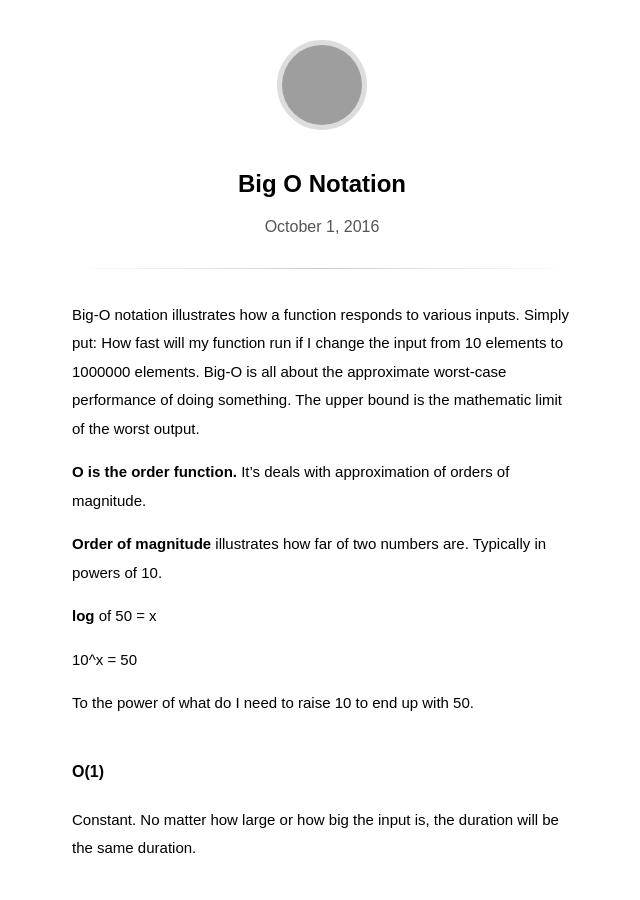
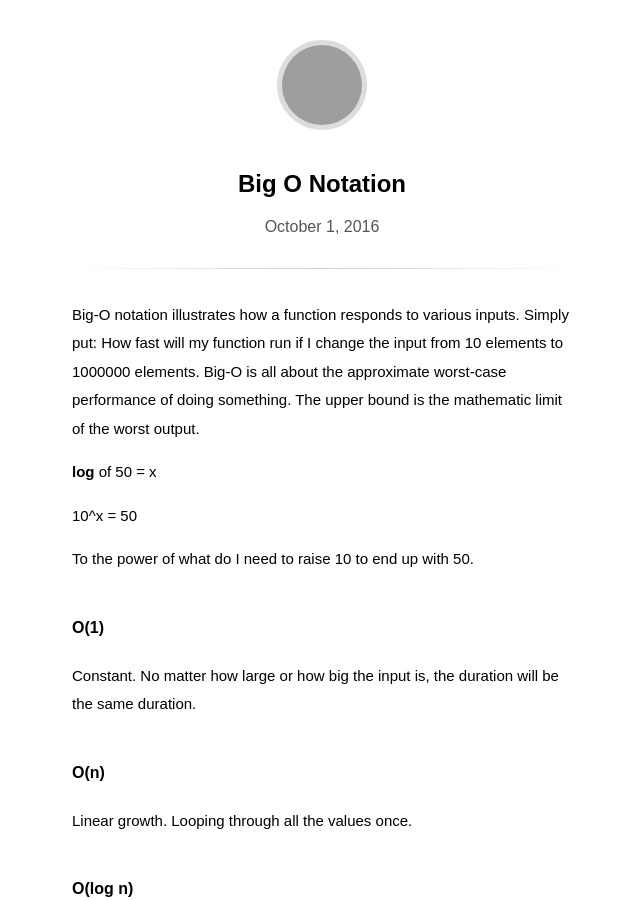
Before and after one commit to svenhofstede-zz/svenhofstede.github.ios, a Jekyll site: the page built from _posts/2016-10-01-big-o-notation.md, in a window 1280 px wide and 900 px high, cut to the strip 0-900 px from the top of the window. Shown: the whole strip, without its empty margins (318-958 px from the left). Built offline with Jekyll 4.4.1, drawn with Linux system fonts in a browser that asks for light colours; some web fonts are replaced; grey boxes are pictures that could not be loaded.

Commit message:
Fix the fixes

```diff
--- a/_posts/2016-10-01-big-o-notation.md
+++ b/_posts/2016-10-01-big-o-notation.md
@@ -1,8 +1,4 @@
 Big-O notation illustrates how a function responds to various inputs. Simply put: How fast will my function run if I change the input from 10 elements to 1000000 elements. Big-O is all about the approximate worst-case performance of doing something. The upper bound is the mathematic limit of the worst output.
-
-**O is the order function.** It’s deals with approximation of orders of magnitude.
-
-**Order of magnitude** illustrates how far of two numbers are. Typically in powers of 10.
 
 **log** of 50 = x
 
```
